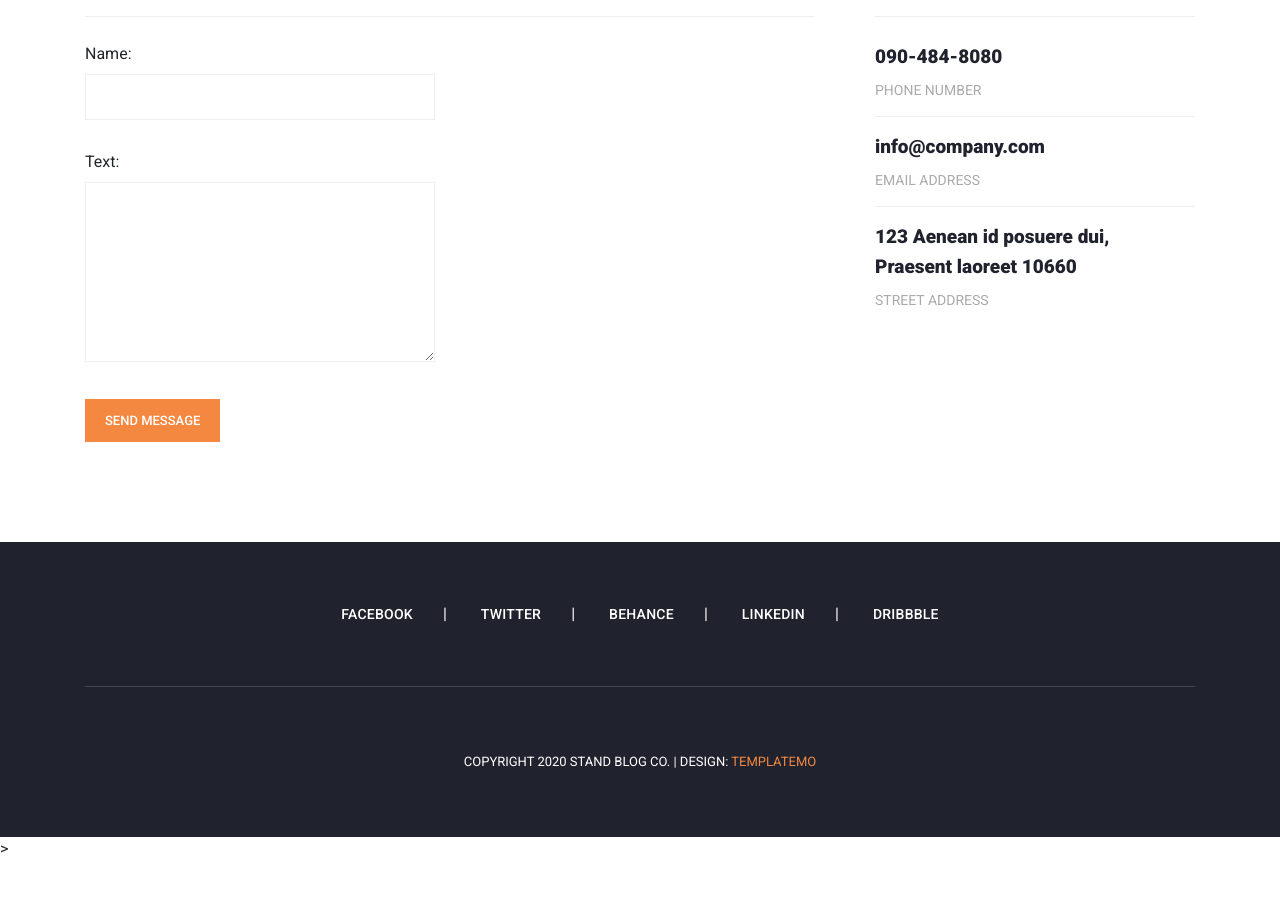
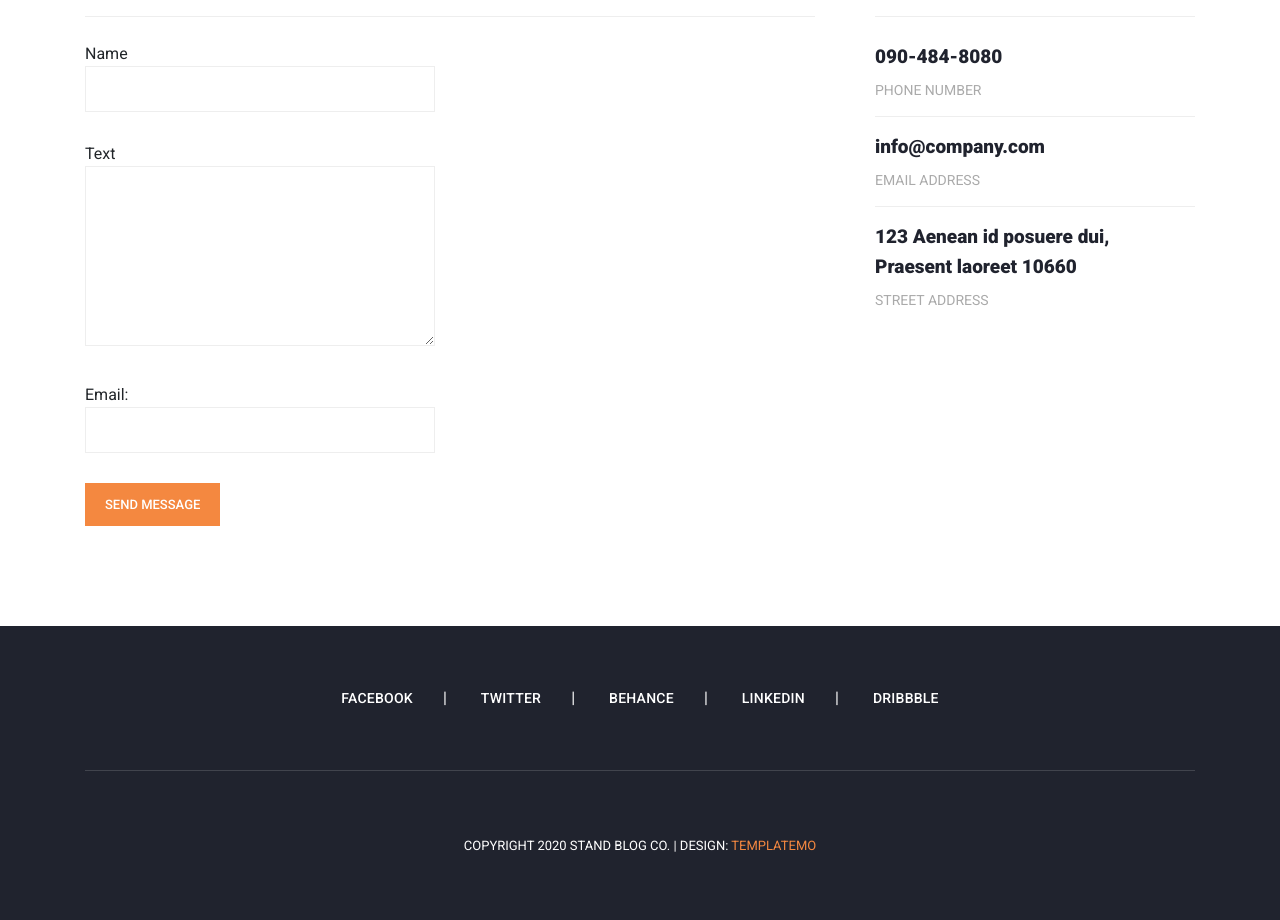
Before and after one commit to pouria-dev/Stand_Blog, a Django app: page /blog/contact in a window 1280 px wide. Shown: the part 101-1021 px from the top of the page. Before the commit the page ends 954 px from the top, so only its background shows below. Run offline with Django 5.2, Linux system fonts and the light colour scheme; some libraries are stand-ins or nearby versions.

Commit message:
update contact us form

```diff
--- a/blog/forms.py
+++ b/blog/forms.py
@@ -1,5 +1,21 @@
 from django import forms
-
+from django.core.validators import ValidationError
 class Contact_Form(forms.Form):
     name = forms.CharField(max_length=10 , label="Name")
-    text = forms.CharField(widget=forms.Textarea)
+    text = forms.CharField(widget=forms.Textarea , label="Text")
+    email = forms.EmailField(label="Email:")
+
+
+    def clean(self):
+        name = self.cleaned_data.get('name')
+        text = self.cleaned_data.get('text')
+
+        if name == text :
+            raise ValidationError("name and text are same" , code='name and text')
+
+
+    def clean_name(self):
+        name = self.cleaned_data.get('name')
+
+        if "p" in name:
+            return  ValidationError("no")
--- a/blog/templates/blog/contact.html
+++ b/blog/templates/blog/contact.html
@@ -25,14 +25,31 @@
                                             {% csrf_token %}
                                             <div class="row">
                                                 <div class="col-md-6 col-sm-12">
-                              {{ form }}
+                                                    <div class="alert-danger">
+                                                        {{ form.non_field_errors }}
                                                     </div>
+                                                    <div class="alert-danger">{{ form.name.errors }}</div>
+                                                    {{ form.name.label }}
 
+                                                    {{ form.name }}
+
+
+                                                    <div class="alert-danger">{{ form.text.errors }} </div>
+                                                    {{ form.text.label }}
+
+                                                    {{ form.text }}
+
+                                                    {{ form.email.label }}
+
+                                                    {{ form.email }}
+                                                </div>
 
 
                                                 <div class="col-lg-12">
                                                     <fieldset>
-                              <button type="submit" id="form-submit" class="main-button">Send Message</button>
+                                                        <button type="submit" id="form-submit" class="main-button">Send
+                                                            Message
+                                                        </button>
                                                     </fieldset>
                                                 </div>
                                             </div>
--- a/blog/views.py
+++ b/blog/views.py
@@ -11,17 +11,32 @@
 
     return render(request , 'blog/index.html' , {'objects':article , 'article_ordring':article_ordring })
 
+
+
 def contact(request):
     if request.method == "POST":
-        forms = Contact_Form(request.POST)
-        if forms.is_valid():
-            name = forms.cleaned_data['name']
-            text = forms.cleaned_data['text']
-            Message.objects.create(name=name ,text=text )
+        # create a form instance and populate it with data from the request:
+        form = Contact_Form(request.POST)
+        # check whether it's valid:
+        if form.is_valid():
+            # process the data in form.cleaned_data as required
+            # ...
+            name = form.cleaned_data["name"]
+            text = form.cleaned_data["text"]
+            email = form.cleaned_data["email"]
+            Message.objects.create(name=name , text = text , email=email)
 
-            return redirect(reverse('blog:home'))
-    form = Contact_Form()
-    return render(request , 'blog/contact.html' , {'form': form} )
+            # redirect to a new URL:
+            return redirect(reverse("blog:home"))
+
+    # if a GET (or any other method) we'll create a blank form
+    else:
+        form = Contact_Form()
+
+    return render(request, "blog/contact.html", {"form": form})
+
+
+
 
 def article(request):
     article = Article.objects.filter(status=True)
```
Also changed, not shown: blog/models.py (+6 -1 lines), blog/migrations/0018_message_created_message_email.py (added), blog/migrations/0019_alter_message_created.py (added), db.sqlite3. Lines whose indentation alone changed are shown as unchanged.
